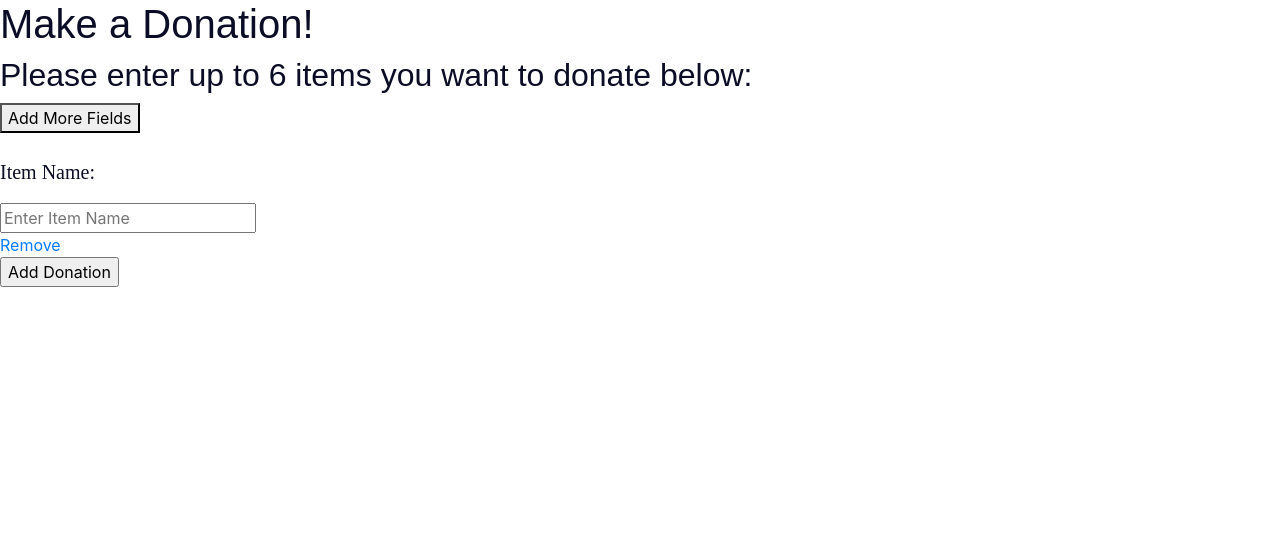
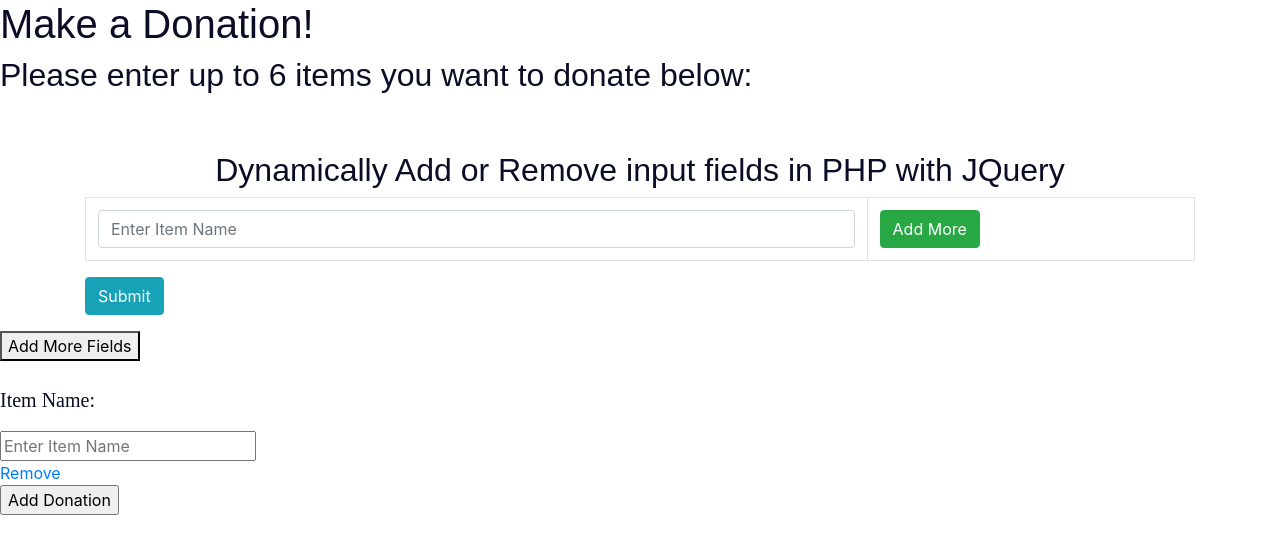
Before and after one commit to ravenusmc/capstone, a PHP site: page /charity/donate_page_form.php in a window 1280 px wide. Shown: the part 83-637 px from the top of the page. Run offline with PHP 8.4, Linux system fonts and the light colour scheme; a user stored in the database is signed in; data that the repository does not hold is empty; some libraries are stand-ins or nearby versions; some web fonts are replaced.

Commit message:
minor comment

```diff
--- a/charity/donate_page_form.php
+++ b/charity/donate_page_form.php
@@ -4,13 +4,78 @@
   //This variable will be a flag to verify if the user is currently in a session
   //or just browsing.
   $name = $_SESSION["username"];
-  $id = $_SESSION["user_id"];
+  $user_id = $_SESSION["user_id"];
+
 ?>
 <?php include '../view/header.php'; ?>
+
 
 <h1>Make a Donation!</h1>
 
 <h2>Please enter up to 6 items you want to donate below:</h2>
+
+<div class="container">
+    <br />
+    <br />
+    <h2 align="center">Dynamically Add or Remove input fields in PHP with JQuery</h2>
+    <div class="form-group">
+      <form name="add_name" id="add_name">
+        <div class="table-responsive">
+          <table class="table table-bordered" id="dynamic_field">
+            <tr>
+                <input  type='hidden' name="charity_id" value="<?php echo $charity_id ?>">
+                <td><input type="text" name="name[]" placeholder="Enter Item Name" class="form-control name_list" /></td>
+                <td><button type="button" name="add" id="add" class="btn btn-success">Add More</button></td>
+            </tr>
+          </table>
+          <input type="button" name="submit" id="submit" class="btn btn-info" value="Submit" />
+        </div>
+      </form>
+    </div>
+</div>
+
+<script>
+
+  $(document).ready(function(){
+
+        var i = 1;
+
+        $('#add').click(function(){
+             i++;
+             $('#dynamic_field').append('<tr id="row'+i+'"><td><input type="text" name="name[]" placeholder="Enter your Name" class="form-control name_list" /></td><td><button type="button" name="remove" id="'+i+'" class="btn btn-danger btn_remove">X</button></td></tr>');
+        });
+
+        $(document).on('click', '.btn_remove', function(){
+             var button_id = $(this).attr("id");
+             $('#row'+button_id+'').remove();
+        });
+
+        $('#submit').click(function(){
+             $.ajax({
+                  url:"dynamic_input.php",
+                  method:"POST",
+                  data: $('#add_name').serialize(),
+                  success: function(data)
+                  {
+                       alert(data);
+                       $('#add_name')[0].reset();
+                  }
+             });
+        });
+
+  });
+
+ </script>
+
+
+
+
+
+
+
+
+
+
 
 <!-- Start of donations form -->
 <!-- <form action="index.php" method="post">
```
Also changed, not shown: charity/dynamic_input.php (added, +51 -0 lines), readme.md.
